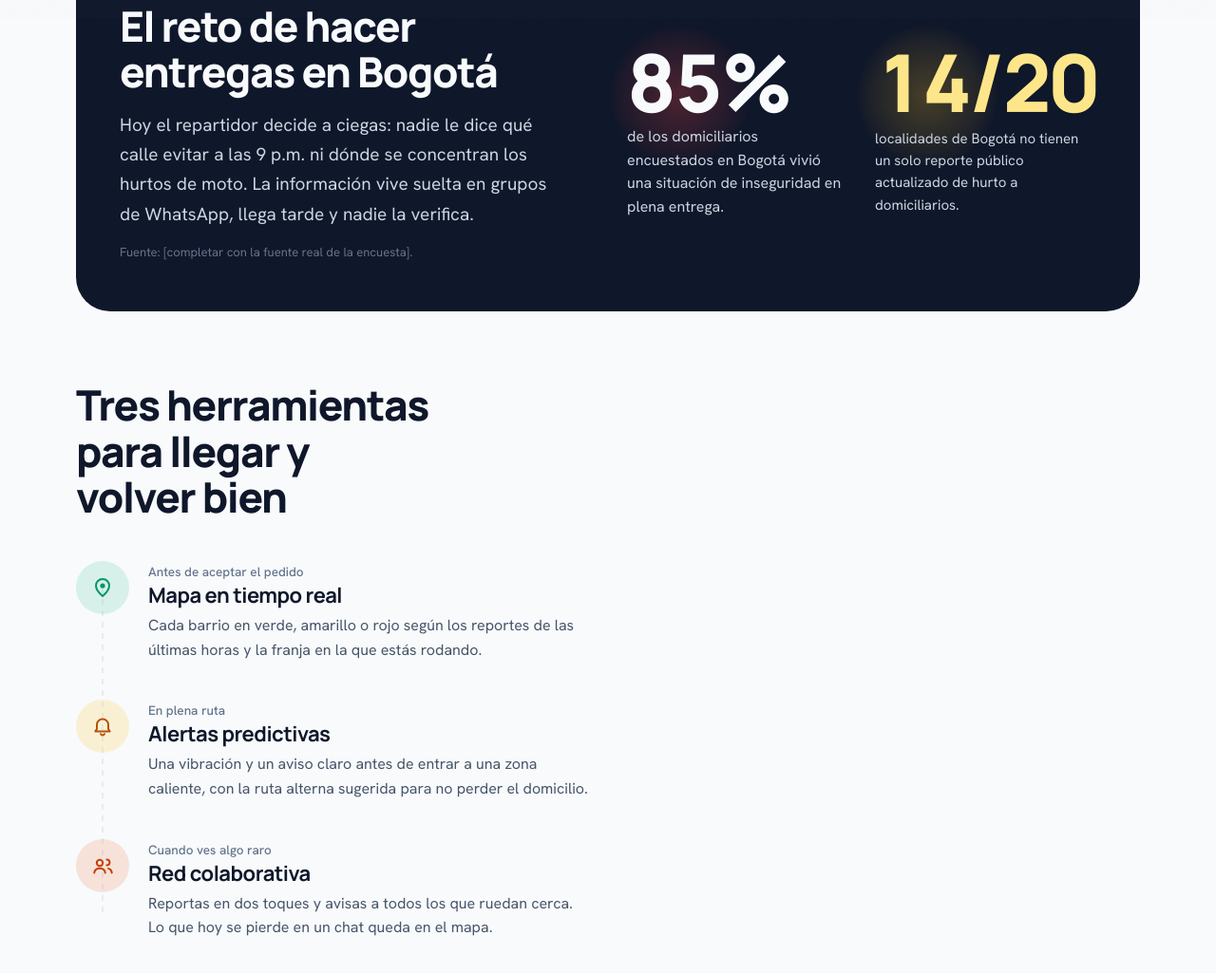
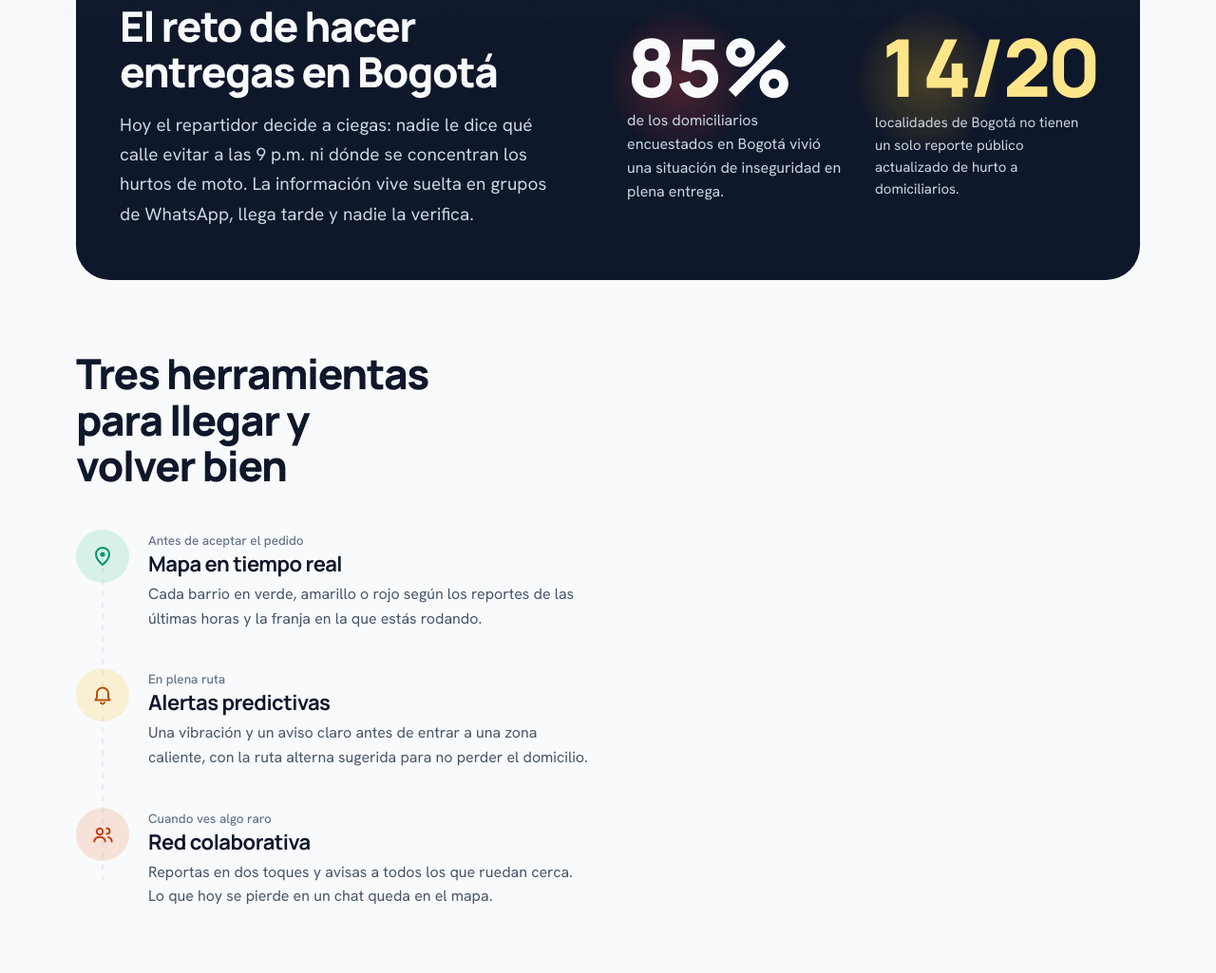
Before and after one commit to ThomasJuti/UrbanSafeLanding, an Astro site: page / in a window 1280 px wide. Shown: the part 781-1806 px from the top of the page at 95% size. Built offline with nearby package versions, Linux system fonts and the light colour scheme; Astro itself is replaced by a stand-in of ours.

Commit message:
Fix: delete comment over source of data

```diff
--- a/src/components/Challenge.astro
+++ b/src/components/Challenge.astro
@@ -11,7 +11,6 @@
             Hoy el repartidor decide a ciegas: nadie le dice qué calle evitar a las 9 p.m. ni dónde se concentran los
             hurtos de moto. La información vive suelta en grupos de WhatsApp, llega tarde y nadie la verifica.
           </p>
-          <p class="source-note">Fuente: [completar con la fuente real de la encuesta].</p>
         </div>
 
         <div class="stats">
```
